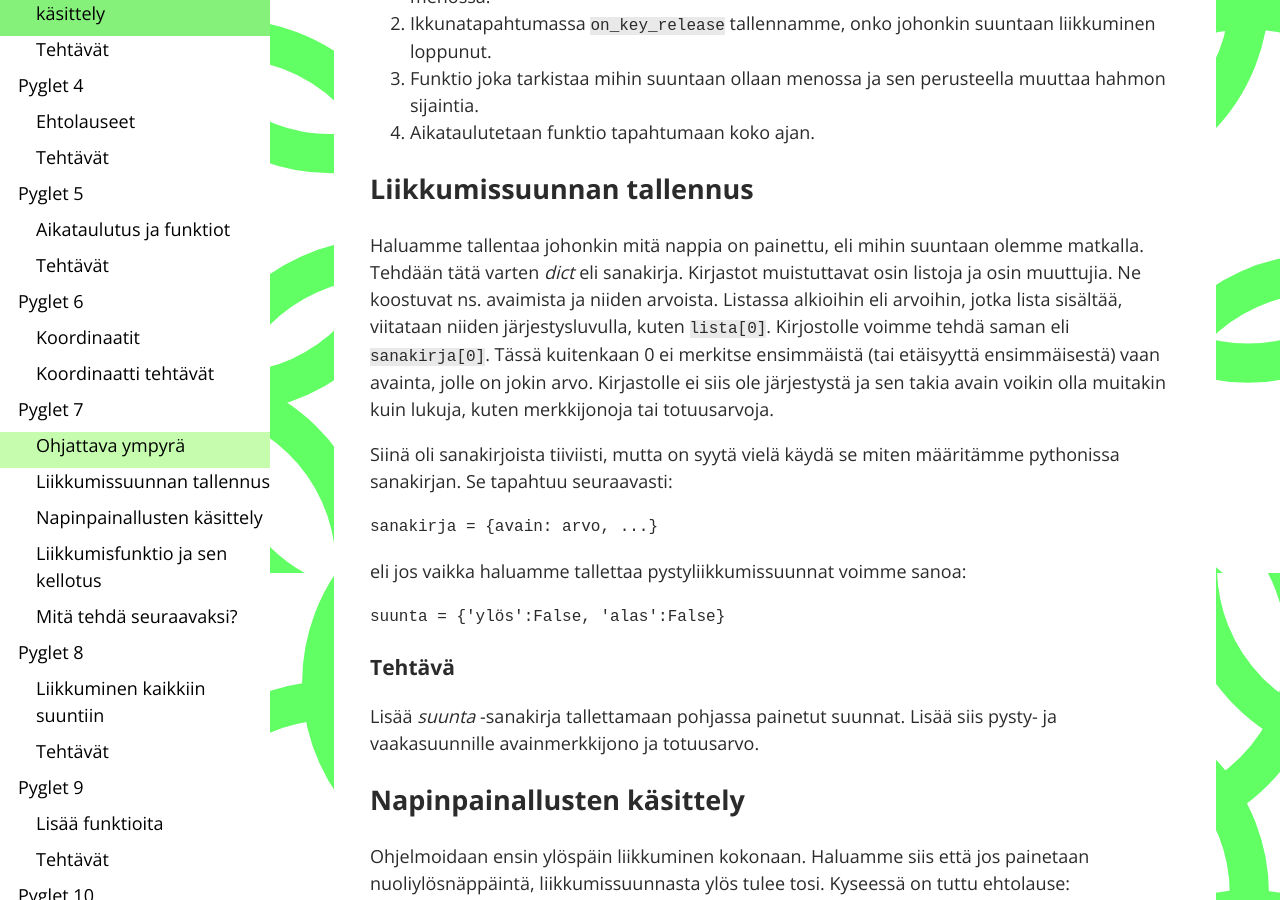
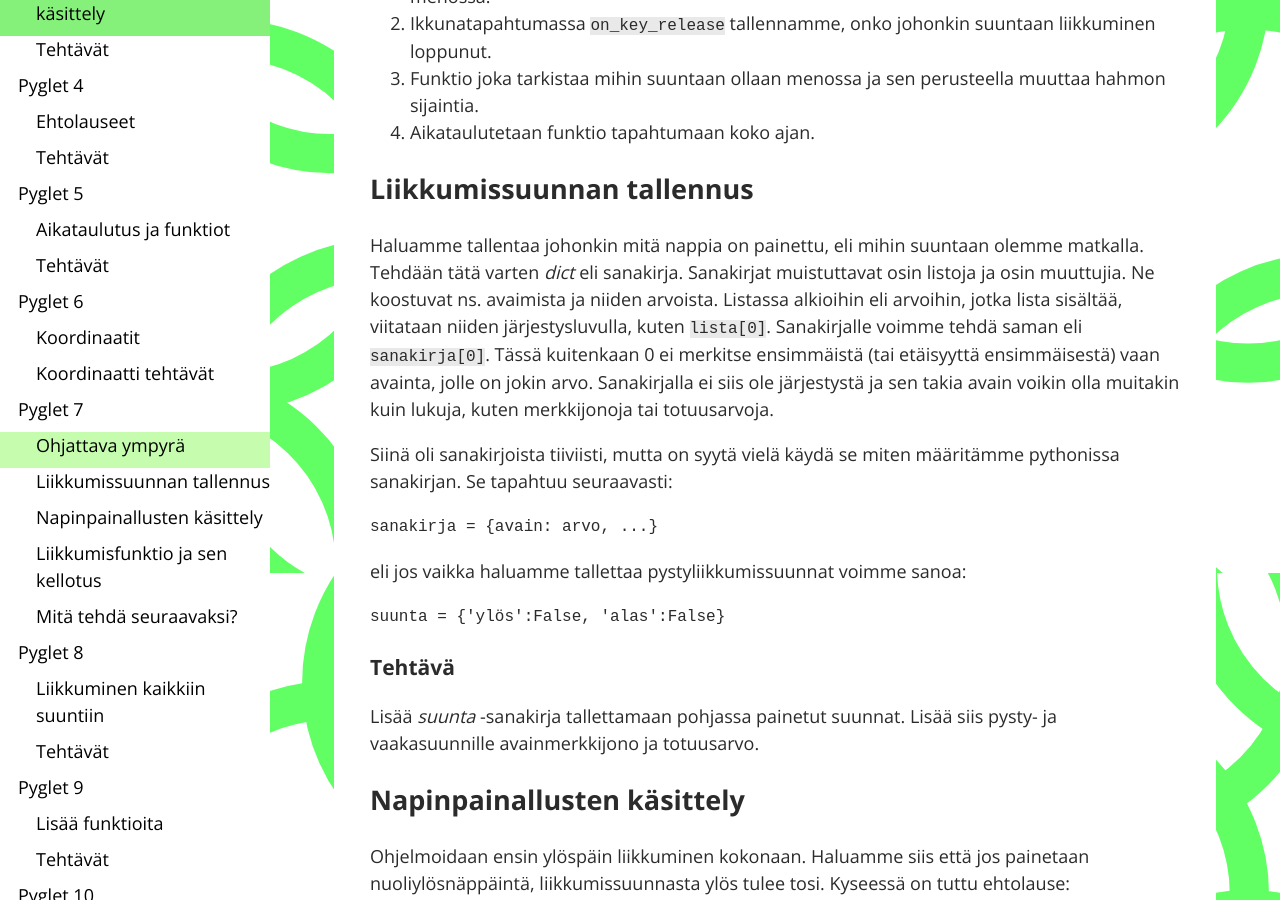
Before and after one commit to pupunu/pupunu.github.io, a Jekyll site: the page built from _content/pyglet07/index.md, in a window 1280 px wide and 900 px high, scrolled down 327 px. Built offline with Jekyll 4.4.1, drawn with Linux system fonts in a browser that asks for light colours.

Commit message:
korjaa viimeiset kirjastot sanakirjalla

```diff
--- a/_content/pyglet07/p-7-2.md
+++ b/_content/pyglet07/p-7-2.md
@@ -1,4 +1,4 @@
-Haluamme tallentaa johonkin mitä nappia on painettu, eli mihin suuntaan olemme matkalla. Tehdään tätä varten _dict_ eli sanakirja. Kirjastot muistuttavat osin listoja ja osin muuttujia. Ne koostuvat ns. avaimista ja niiden arvoista. Listassa alkioihin eli arvoihin, jotka lista sisältää, viitataan niiden järjestysluvulla, kuten `lista[0]`. Kirjostolle voimme tehdä saman eli `sanakirja[0]`. Tässä kuitenkaan 0 ei merkitse ensimmäistä (tai etäisyyttä ensimmäisestä) vaan avainta, jolle on jokin arvo. Kirjastolle ei siis ole järjestystä ja sen takia avain voikin olla muitakin kuin lukuja, kuten merkkijonoja tai totuusarvoja.
+Haluamme tallentaa johonkin mitä nappia on painettu, eli mihin suuntaan olemme matkalla. Tehdään tätä varten _dict_ eli sanakirja. Sanakirjat muistuttavat osin listoja ja osin muuttujia. Ne koostuvat ns. avaimista ja niiden arvoista. Listassa alkioihin eli arvoihin, jotka lista sisältää, viitataan niiden järjestysluvulla, kuten `lista[0]`. Sanakirjalle voimme tehdä saman eli `sanakirja[0]`. Tässä kuitenkaan 0 ei merkitse ensimmäistä (tai etäisyyttä ensimmäisestä) vaan avainta, jolle on jokin arvo. Sanakirjalla ei siis ole järjestystä ja sen takia avain voikin olla muitakin kuin lukuja, kuten merkkijonoja tai totuusarvoja.
 
 Siinä oli sanakirjoista tiiviisti, mutta on syytä vielä käydä se miten määritämme pythonissa sanakirjan. Se tapahtuu seuraavasti:
 
```
